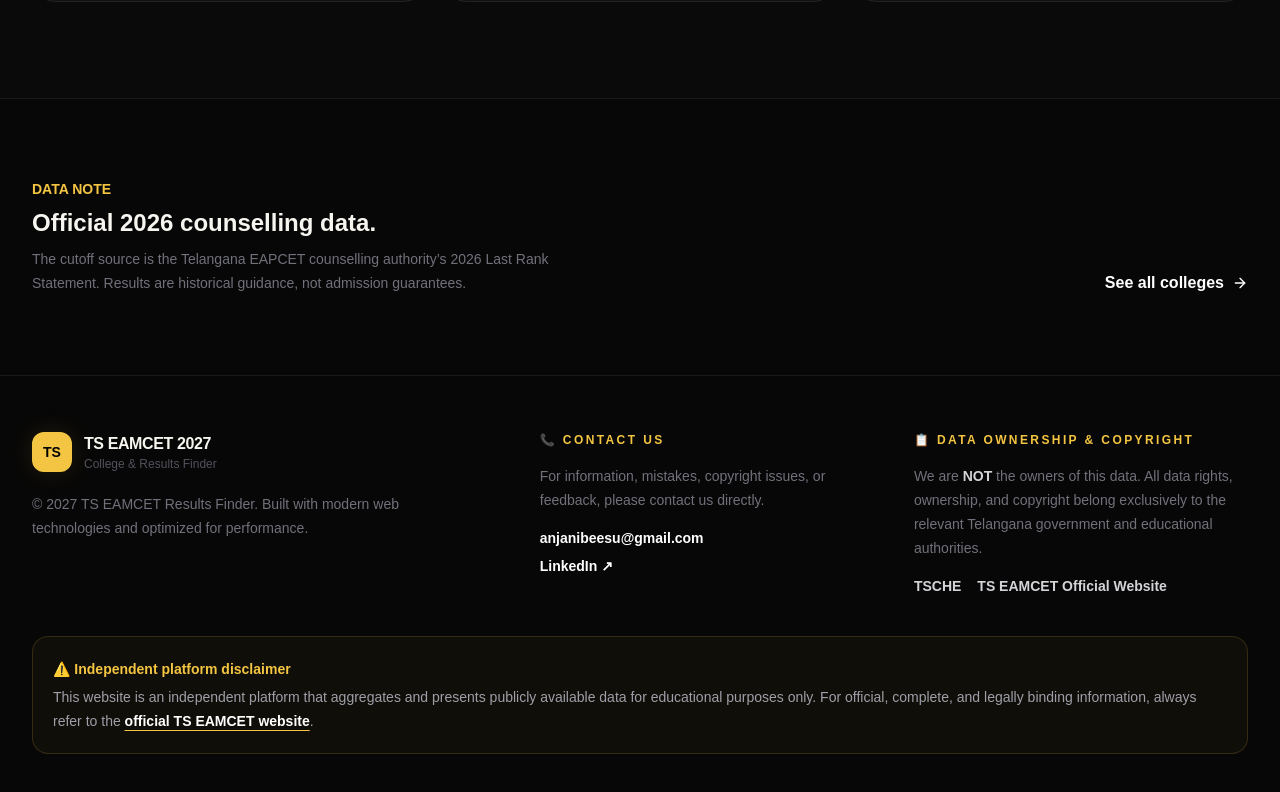
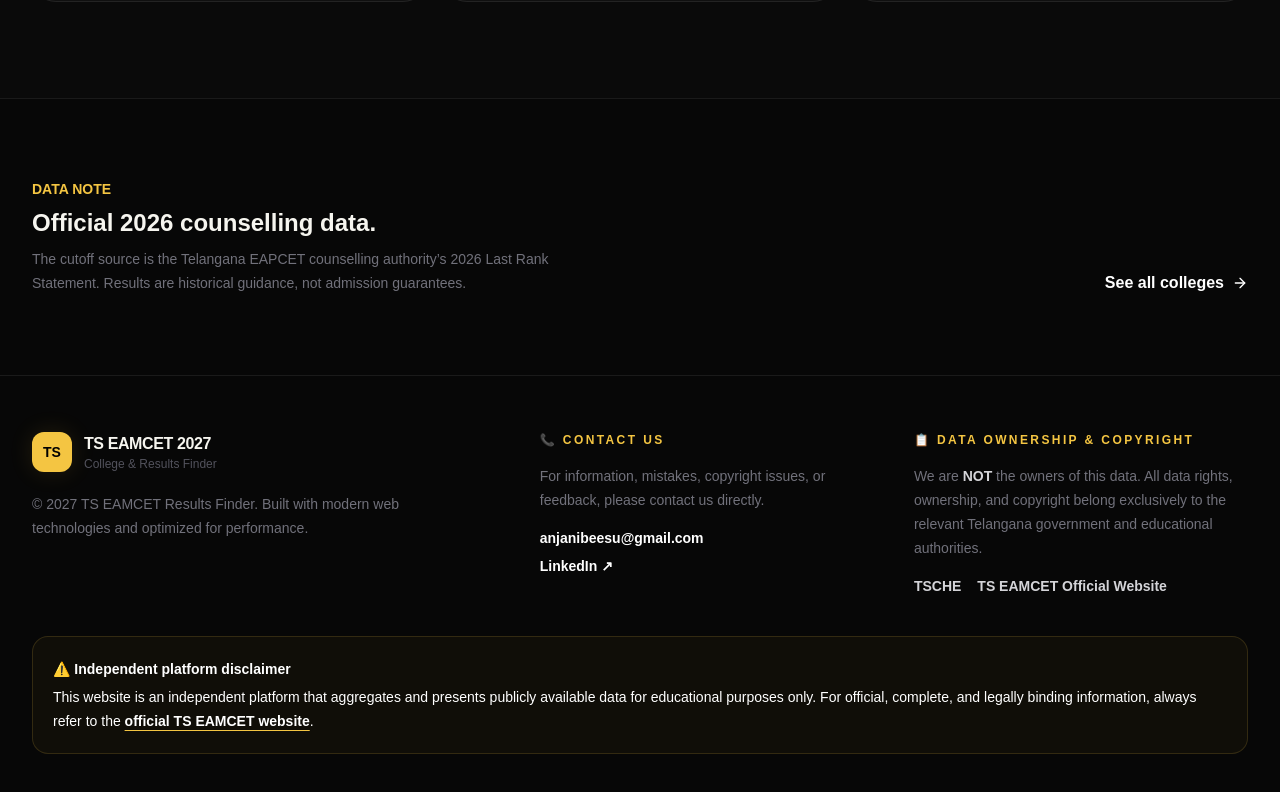
Before and after one commit to AnjaniBeesu/Eamcet-2027, a Next.js app: page / in a window 1280 px wide. Shown: the part 2086-2878 px from the top of the page. Built offline with nearby package versions, Linux system fonts and the light colour scheme.

Commit message:
Fix disclaimer text contrast

```diff
--- a/app/layout.tsx
+++ b/app/layout.tsx
@@ -54,8 +54,8 @@
               </div>
             </div>
 
-            <div className="mt-10 rounded-2xl border border-[#f4c542]/15 bg-[#f4c542]/[.04] p-5 text-sm leading-6 text-zinc-400">
-              <p className="font-black text-[#f4c542]">⚠️ Independent platform disclaimer</p>
+            <div className="mt-10 rounded-2xl border border-[#f4c542]/15 bg-[#f4c542]/[.04] p-5 text-sm leading-6 text-white">
+              <p className="font-black text-white">⚠️ Independent platform disclaimer</p>
               <p className="mt-1">
                 This website is an independent platform that aggregates and presents publicly available data for educational purposes only. For official, complete, and legally binding information, always refer to the <a href="https://tgeapcet.nic.in/" target="_blank" rel="noreferrer" className="font-bold text-white underline decoration-[#f4c542] underline-offset-4">official TS EAMCET website</a>.
               </p>
```
